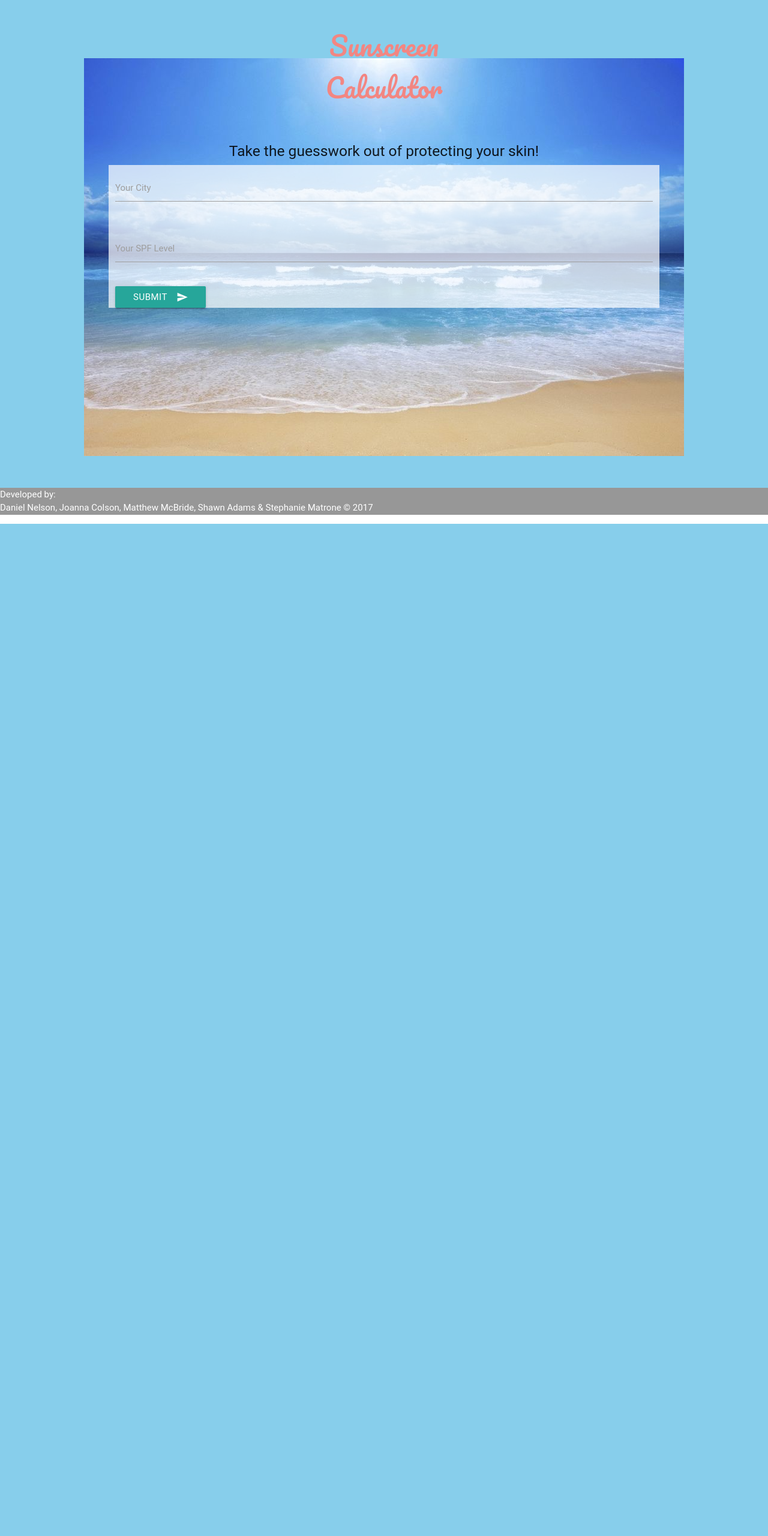
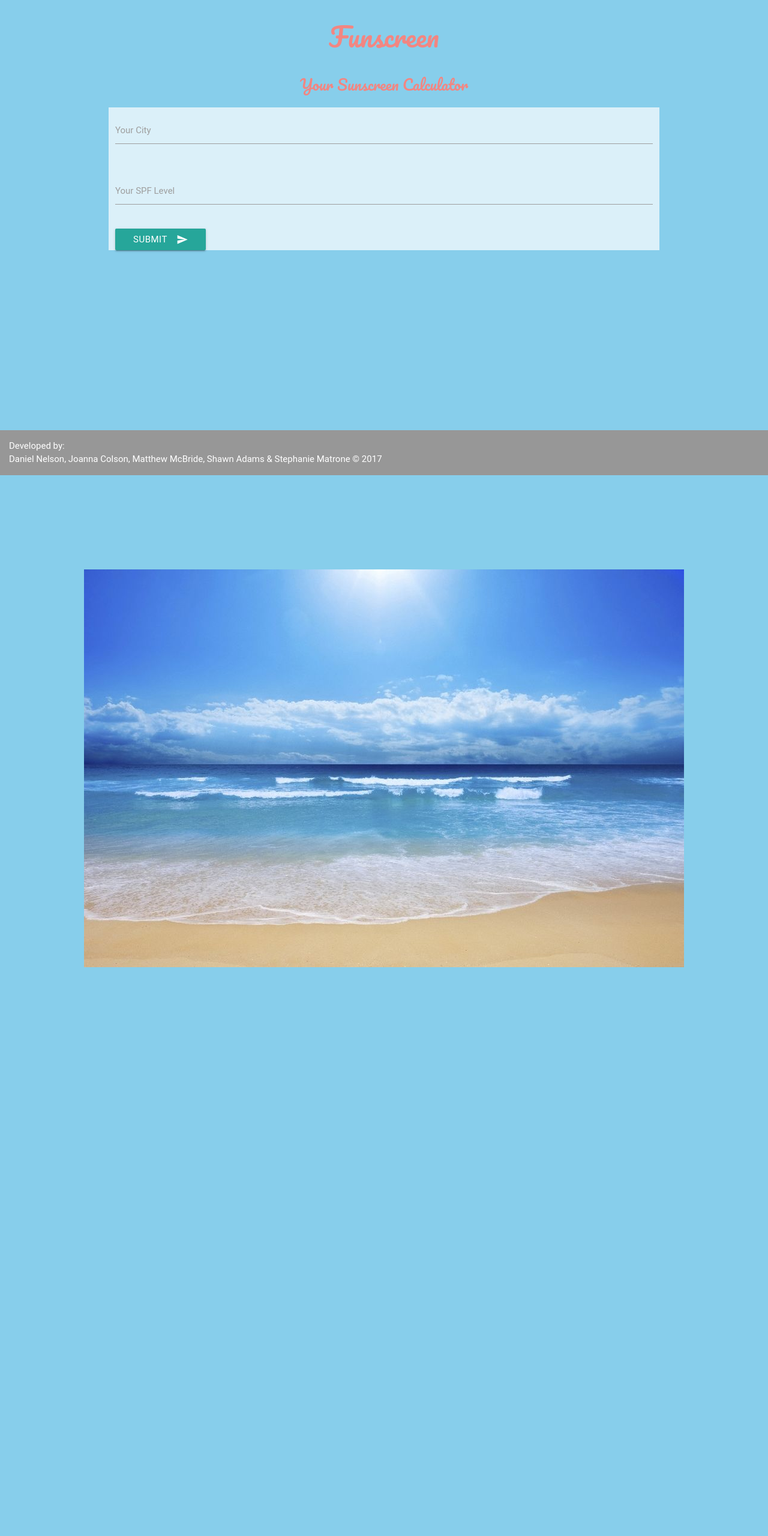
Before and after one commit to buffalocheck/sunscreen-funscreen, a PHP site: page / in a window 1280 px wide. Shown: the whole page at 60% size. Before the commit the page ends 873 px from the top, so only its background shows below. Run offline with PHP 8.4, Linux system fonts and the light colour scheme; some libraries are stand-ins or nearby versions; some web fonts are replaced.

Commit message:
logo & styling

```diff
--- a/css/style.css
+++ b/css/style.css
@@ -1,13 +1,20 @@
 main {
     background: skyblue url("../img/sunny1.jpg") no-repeat fixed center;
+    min-height: 200vw;
 }
 
 #form1 {
     background-color: rgba(255, 255, 255, 0.7);
 }
 
-#splash-headline {
-    margin: 2em auto;
+.splash-headline {
+    margin: 1em auto 0.3em;
+    font-family: 'Pacifico', cursive;
+    color: rgba(242, 134, 130, 1);
+}
+
+.sub-headline {
+    margin: 0.3em auto 1em;
     font-family: 'Pacifico', cursive;
     color: rgba(242, 134, 130, 1);
 }
@@ -16,4 +23,10 @@
     color: rgba(255, 255, 255, 1);
     background-color: rgba(151, 151, 151, 1);
     margin-top: 20em;
+    margin-bottom: 0;
 }
+
+footer p {
+    margin-bottom: 0;
+    padding: 1em;
+}
--- a/index.html
+++ b/index.html
@@ -18,15 +18,15 @@
     <main>
         <div class=container>
             <div class="row">
-                <div class="col s12" id="splash-headline">
-                    <h3 class="center">Sunscreen</h3>
+                <div class="col s12 splash-headline">
+                    <h3 class="center">Funscreen</h3>
                     <!-- <h4 class="center">Funscreen</h4> -->
-                    <h3 class="center">Calculator</h3>
+                    <!-- <h3 class="center">Calculator</h3> -->
                 </div>
             </div>
         </div>
         <!-- Location and SPF form -->
-        <h5 class="center">Take the guesswork out of protecting your skin!</h5>
+        <h5 class="center sub-headline">Your Sunscreen Calculator</h5>
         <div class="container">
             <div class="row">
                 <form id="form1" class="col s12">
```
Also changed, not shown: img/funscreen_logo.png (added).
